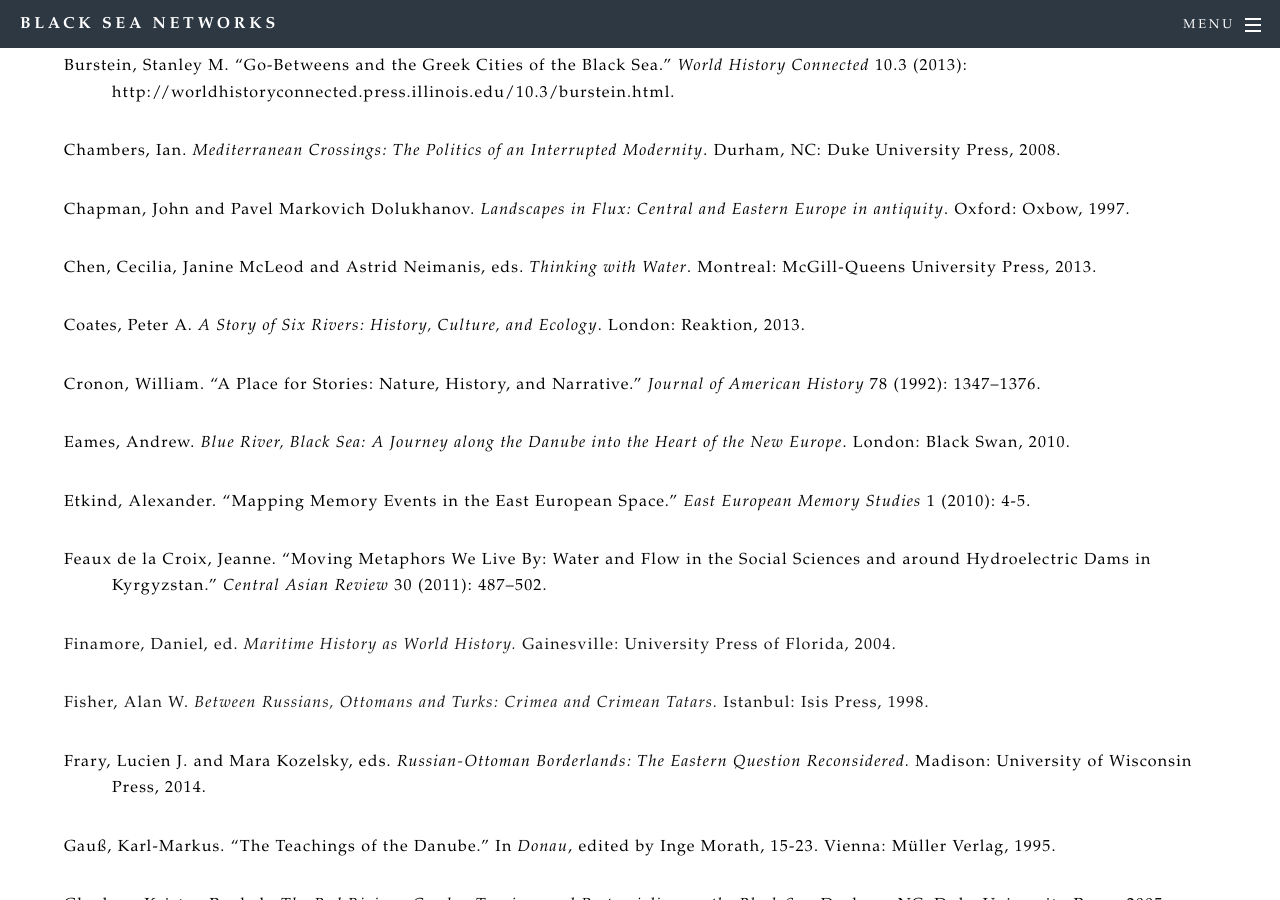
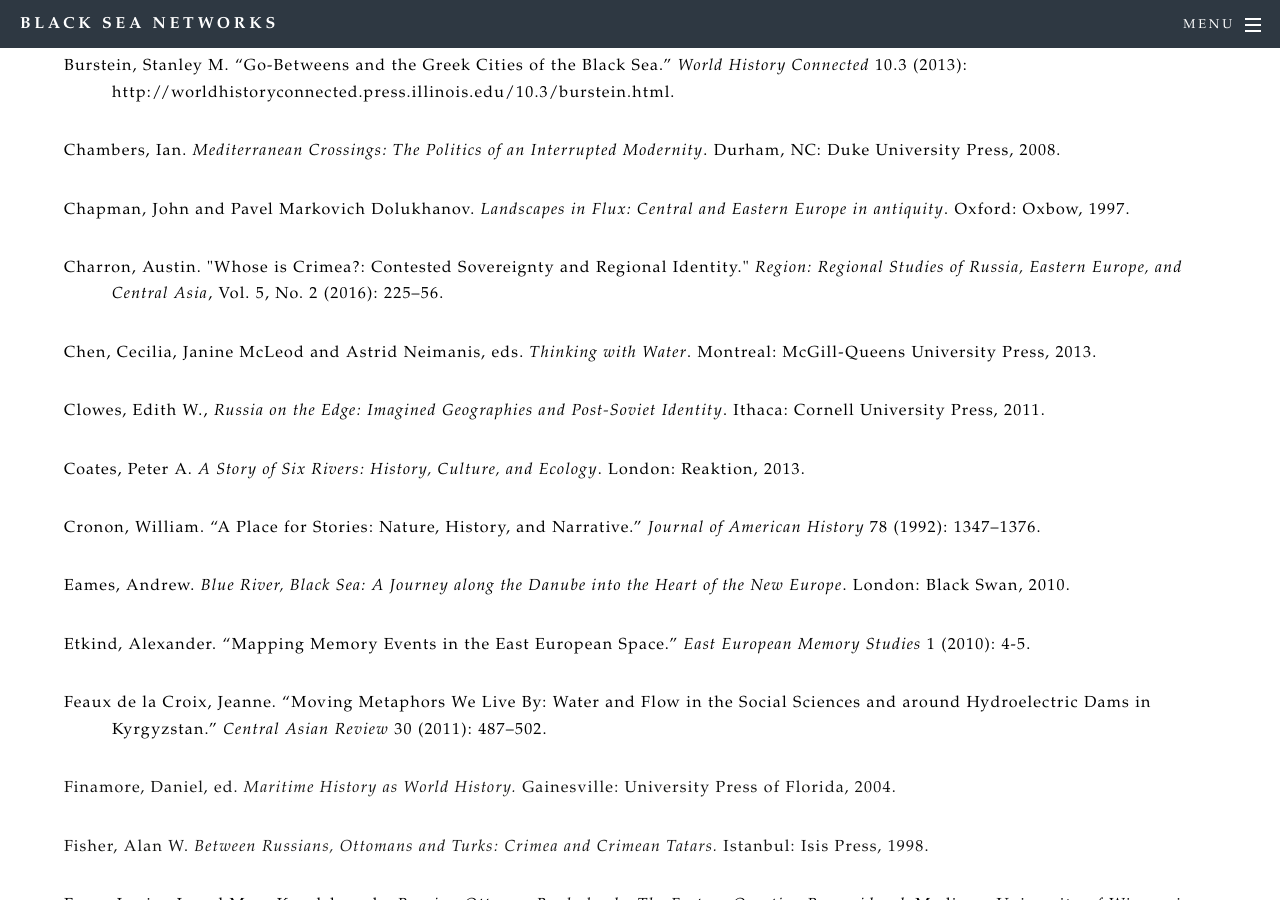
Before and after one commit to bradleygorski/blackseanet, a Jekyll site: the page built from bibliography.html, in a window 1280 px wide and 900 px high, scrolled down 2030 px. Built offline with Jekyll 4.4.1, drawn with Linux system fonts in a browser that asks for light colours.

Commit message:
added clowes and charron

```diff
--- a/bibliography.html
+++ b/bibliography.html
@@ -4,7 +4,9 @@ title: Bibliography
 ---
 
 </head>
-<h3 align='center'>Bibliography</h3>
+
+<h3>Bibliography</h3>
+
 <body bgcolor=white lang=EN-US style='tab-interval:.5in'>
 
 <div class=WordSection1>
@@ -169,10 +171,22 @@ Europe in antiquity</i>. Oxford: Oxbow, 1997.</span><span style='font-family:
 Garamond;mso-bidi-font-family:"Times New Roman"'><o:p></o:p></span></p>
 
 <p class=MsoNormal style='margin-left:.5in;text-indent:-.5in'><span
+style='font-family:Garamond;mso-bidi-font-family:"Times New Roman";color:black'>Charron,
+Austin. "Whose is Crimea?: Contested Sovereignty and Regional Identity." <i>Region: Regional
+Studies of Russia, Eastern Europe, and Central Asia</i>, Vol. 5, No. 2 (2016): 225–56.</span><span style='font-family:
+Garamond;mso-bidi-font-family:"Times New Roman"'><o:p></o:p></span></p>
+
+<p class=MsoNormal style='margin-left:.5in;text-indent:-.5in'><span
 style='font-family:Garamond;mso-bidi-font-family:"Times New Roman";color:black'>Chen,
 Cecilia, Janine McLeod and Astrid Neimanis, <span class=GramE>eds</span>. <i>Thinking
 with Water</i>. Montreal: McGill-Queens University Press, 2013. </span><span
 style='font-family:Garamond;mso-bidi-font-family:"Times New Roman"'><o:p></o:p></span></p>
+
+<p class=MsoNormal style='margin-left:.5in;text-indent:-.5in'><span
+style='font-family:Garamond;mso-bidi-font-family:"Times New Roman";color:black'>Clowes,
+Edith W., <i>Russia on the Edge: Imagined Geographies and Post-Soviet Identity</i>.
+Ithaca: Cornell University Press, 2011.</span><span style='font-family:Garamond;mso-bidi-font-family:
+"Times New Roman"'><o:p></o:p></span></p>
 
 <p class=MsoNormal style='margin-left:.5in;text-indent:-.5in'><span
 style='font-family:Garamond;mso-bidi-font-family:"Times New Roman";color:black'>Coates,
```
